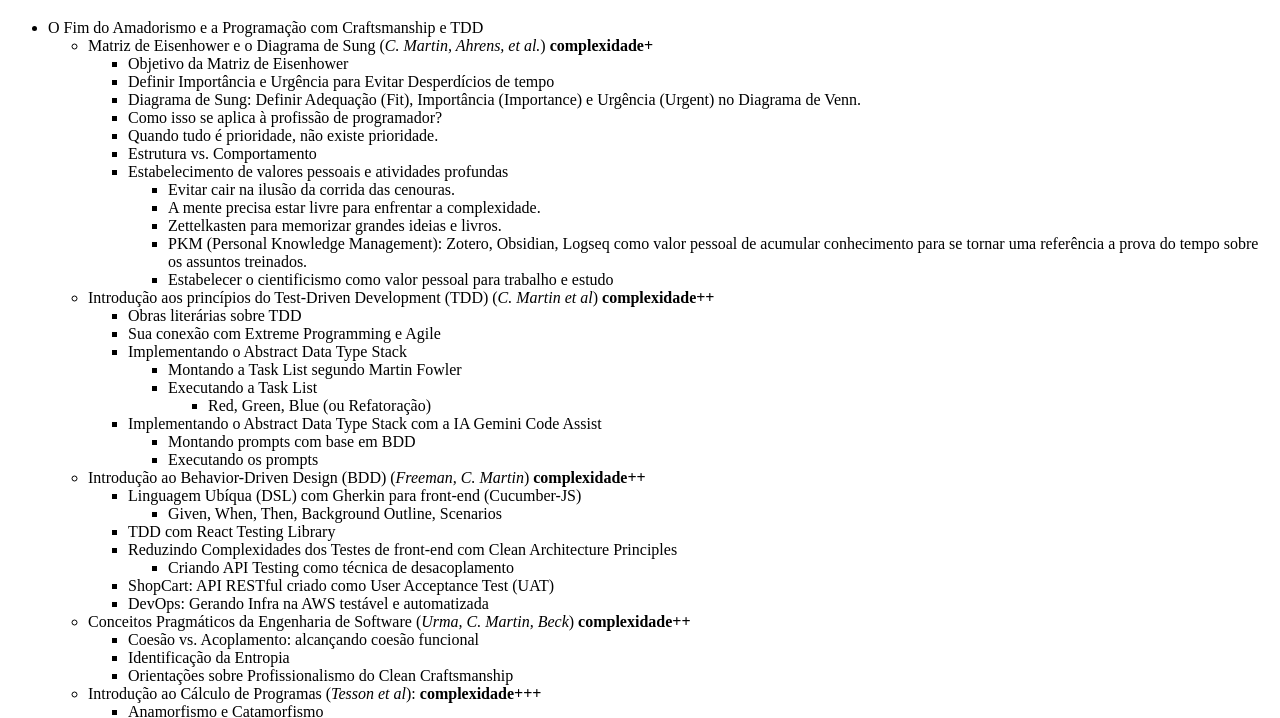
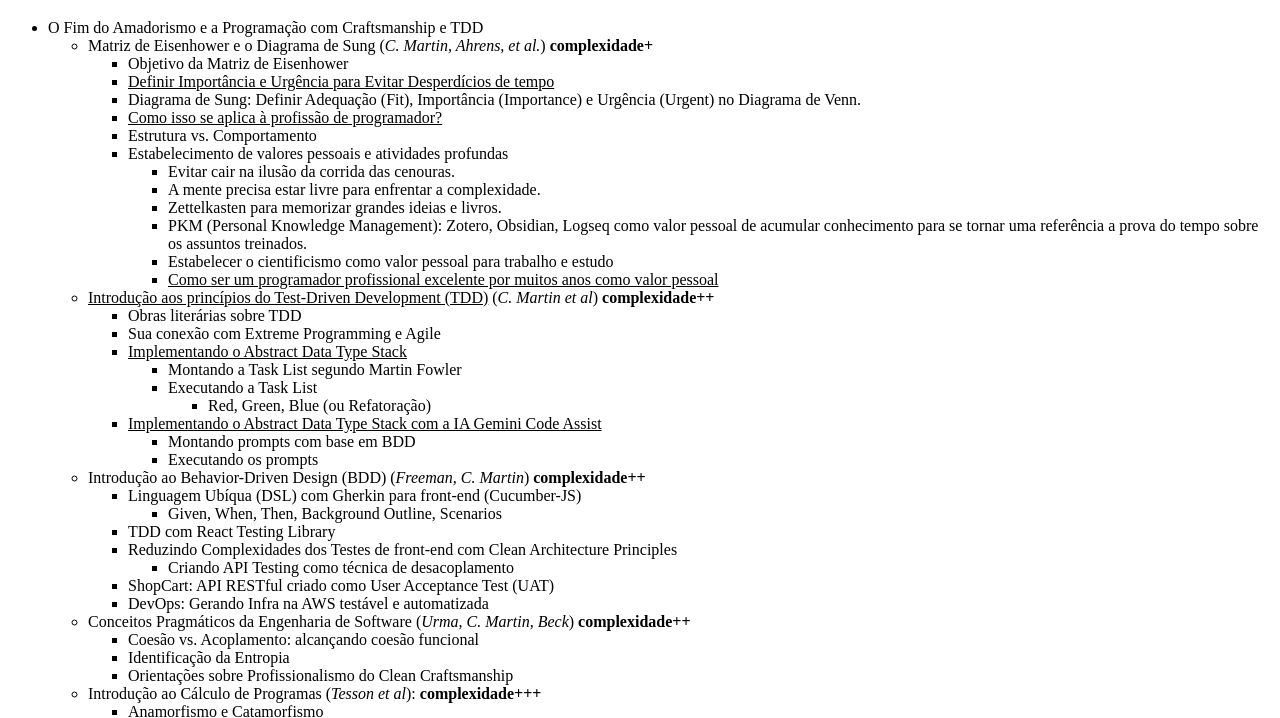
Before and after one commit to xpian94/astro-boilerplate, an Astro site: page /fim-do-amadorismo-tdd in a window 1280 px wide. Shown: the part 61-779 px from the top of the page. Built offline with nearby package versions, Linux system fonts and the light colour scheme; Astro itself is replaced by a stand-in of ours.

Commit message:
update fim-do-amadorismo

```diff
--- a/src/pages/fim-do-amadorismo-tdd.html
+++ b/src/pages/fim-do-amadorismo-tdd.html
@@ -16,11 +16,10 @@
             <li>Matriz de Eisenhower e o Diagrama de Sung (<i>C. Martin, Ahrens, et al.</i>) <b>complexidade+</b></li>
             <ul>
                 <li>Objetivo da Matriz de Eisenhower</li>
-                <li>Definir Importância e Urgência para Evitar Desperdícios de tempo</li>
+                <li><ins>Definir Importância e Urgência para Evitar Desperdícios de tempo</ins></li>
                 <li>Diagrama de Sung: Definir Adequação (Fit), Importância (Importance) e Urgência (Urgent) no Diagrama
                     de Venn.</li>
-                <li>Como isso se aplica à profissão de programador?</li>
-                <li>Quando tudo é prioridade, não existe prioridade.</li>
+                <li><ins>Como isso se aplica à profissão de programador?</ins></li>
                 <li>Estrutura vs. Comportamento</li>
                 <li>Estabelecimento de valores pessoais e atividades profundas</li>
                 <ul>
@@ -30,14 +29,15 @@
                     <li>PKM (Personal Knowledge Management): Zotero, Obsidian, Logseq como valor pessoal de acumular
                         conhecimento para se tornar uma referência a prova do tempo sobre os assuntos treinados.</li>
                     <li>Estabelecer o cientificismo como valor pessoal para trabalho e estudo</li>
+                    <li><ins>Como ser um programador profissional excelente por muitos anos como valor pessoal</ins></li>
                 </ul>
             </ul>
-            <li>Introdução aos princípios do Test-Driven Development (TDD) (<i>C. Martin et al</i>)
+            <li><ins>Introdução aos princípios do Test-Driven Development (TDD)</ins> (<i>C. Martin et al</i>)
                 <b>complexidade++</b></li>
             <ul>
                 <li>Obras literárias sobre TDD</li>
                 <li>Sua conexão com Extreme Programming e Agile</li>
-                <li>Implementando o Abstract Data Type Stack</li>
+                <li><ins>Implementando o Abstract Data Type Stack</ins></li>
                 <ul>
                     <li>Montando a Task List segundo Martin Fowler</li>
                     <li>Executando a Task List</li>
@@ -45,7 +45,7 @@
                         <li>Red, Green, Blue (ou Refatoração)</li>
                     </ul>
                 </ul>
-                <li>Implementando o Abstract Data Type Stack com a IA Gemini Code Assist</li>
+                <li><ins>Implementando o Abstract Data Type Stack com a IA Gemini Code Assist</ins></li>
                 <ul>
                     <li>Montando prompts com base em BDD</li>
                     <li>Executando os prompts</li>
```
